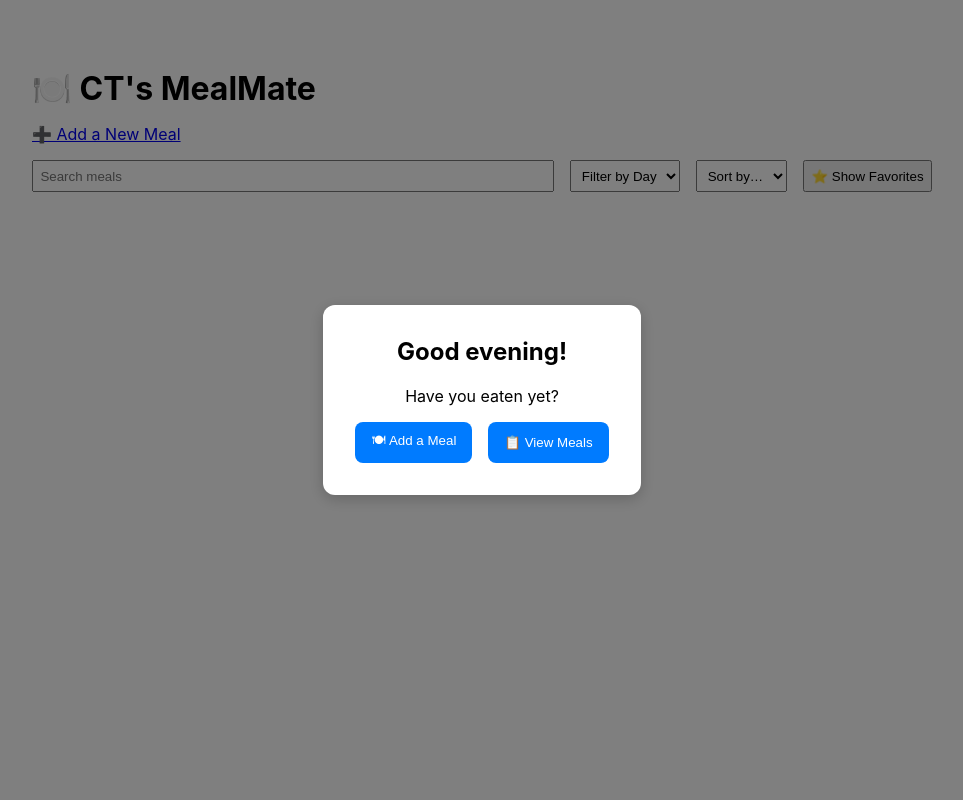
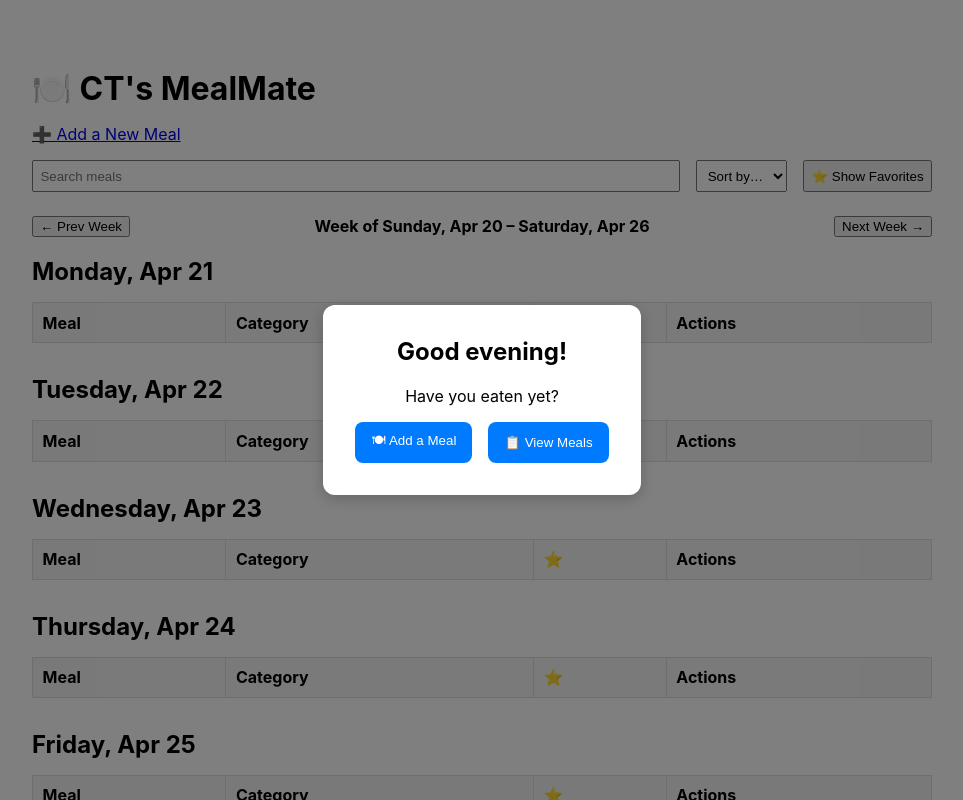
Before and after one commit to chelcietjoeng-atri/React_Training, a React (Create React App) app in the folder ct_mealmate/: page / in a window 1280 px wide. Shown: the top 800 px of the page, without its empty margins (158-1121 px from the left). Built offline with nearby package versions, Linux system fonts and the light colour scheme.

Commit message:
feat(training): React Demo
Update week range to show Monday–Sunday and fix meal list order [ICTRAINING-2071]

```diff
--- a/ct_mealmate/package.json
+++ b/ct_mealmate/package.json
@@ -5,8 +5,11 @@
   "dependencies": {
     "@testing-library/dom": "^10.4.0",
     "@testing-library/user-event": "^13.5.0",
+    "date-fns": "^4.1.0",
+    "flatpickr": "^4.6.13",
     "react": "^19.1.0",
     "react-dom": "^19.1.0",
+    "react-flatpickr": "^4.0.8",
     "react-hook-form": "^7.56.1",
     "react-router-dom": "^7.5.1",
     "react-scripts": "5.0.1",
--- a/ct_mealmate/src/App.js
+++ b/ct_mealmate/src/App.js
@@ -15,9 +15,13 @@ function App() {
   return (
     <MealsProvider>
       <Router>
-        <WelcomePopup />
         <Routes>
-          <Route path="/" element={<HomePage />} />
+          <Route path="/" element={
+            <>
+              <WelcomePopup />
+              <HomePage />
+            </>
+          } />
           <Route path="/add-meal" element={<AddMealPage />} />
           <Route path="/edit-meal/:mealId" element={<EditMealPage />} />
         </Routes>
--- a/ct_mealmate/src/pages/AddMealPage.js
+++ b/ct_mealmate/src/pages/AddMealPage.js
@@ -1,72 +1,99 @@
 // AddMealPage.js
-// Add meal form using React Hook Form with validation and basic logging
-
-// AddMealPage.js
+// Page to add a new meal using React Hook Form
 
 import React from 'react';
 import { useForm } from 'react-hook-form';
-import { useNavigate, Link } from 'react-router-dom';
+import { useNavigate } from 'react-router-dom';
 import { useMeals } from '../context/MealsContext';
+import Flatpickr from 'react-flatpickr';
+import 'flatpickr/dist/themes/material_green.css';
 
 function AddMealPage() {
+  const navigate = useNavigate();
   const { addMeal } = useMeals();
-  const { register, handleSubmit, reset, formState: { errors } } = useForm();
-  const navigate = useNavigate();
+  const {
+    register,
+    handleSubmit,
+    setValue,
+    watch,
+    formState: { errors },
+  } = useForm({
+    defaultValues: {
+      name: '',
+      category: '',
+      favorite: false,
+      date: new Date(),
+    },
+  });
 
   const onSubmit = (data) => {
-    addMeal(data);
-    reset();
+    addMeal({ ...data, date: data.date.toISOString().split('T')[0] });
     navigate('/');
   };
 
   return (
     <div style={{ maxWidth: '600px', margin: '2rem auto', padding: '1rem' }}>
-      <h1 style={{ fontSize: '1.8rem', marginBottom: '1rem' }}>➕ Add a New Meal</h1>
+      <h1 style={{ fontSize: '1.8rem', marginBottom: '1rem' }}>🍽️ Add New Meal</h1>
 
-      <form onSubmit={handleSubmit(onSubmit)} style={{ display: 'flex', flexDirection: 'column', gap: '1.2rem' }}>
+      <form
+        onSubmit={handleSubmit(onSubmit)}
+        style={{ display: 'flex', flexDirection: 'column', gap: '1.2rem' }}
+      >
         {/* Name */}
         <div>
-          <label>Meal Name</label><br />
-          <input type="text" {...register("name", { required: "Meal name is required" })} style={inputStyle} />
+          <label>Meal Name</label>
+          <br />
+          <input
+            {...register('name', { required: 'Meal name is required' })}
+            style={inputStyle}
+          />
           {errors.name && <p style={errorStyle}>{errors.name.message}</p>}
+        </div>
+
+        {/* Date */}
+        <div>
+          <label>Date</label>
+          <br />
+          <Flatpickr
+            value={watch('date')}
+            onChange={([date]) => setValue('date', date)}
+            options={{ dateFormat: 'Y-m-d', defaultDate: new Date() }}
+            className="flatpickr-input"
+          />
         </div>
 
         {/* Category */}
         <div>
-          <label>Meal Type</label><br />
-          {["Breakfast", "Lunch", "Dinner"].map(type => (
+          <label>Meal Type</label>
+          <br />
+          {['Breakfast', 'Lunch', 'Dinner'].map((type) => (
             <label key={type} style={{ marginRight: '1rem' }}>
-              <input type="radio" value={type} {...register("category", { required: true })} /> {type}
+              <input
+                type="radio"
+                value={type}
+                {...register('category', { required: true })}
+              />{' '}
+              {type}
             </label>
           ))}
           {errors.category && <p style={errorStyle}>Meal type is required</p>}
         </div>
 
-        {/* Day */}
-        <div>
-          <label>Day</label><br />
-          <select {...register("day", { required: true })} style={inputStyle}>
-            <option value="">--Select a Day--</option>
-            {["Monday","Tuesday","Wednesday","Thursday","Friday","Saturday","Sunday"].map(day => (
-              <option key={day}>{day}</option>
-            ))}
-          </select>
-          {errors.day && <p style={errorStyle}>Day is required</p>}
-        </div>
-
         {/* Favorite */}
         <div>
           <label>
-            <input type="checkbox" {...register("favorite")} /> Favorite?
+            <input type="checkbox" {...register('favorite')} /> Favorite?
           </label>
         </div>
 
         {/* Submit */}
-        <button type="submit" style={buttonStyle}>Add Meal</button>
+        <button type="submit" style={buttonStyle}>
+          Add Meal
+        </button>
       </form>
 
       <div style={{ marginTop: '1rem' }}>
-        <Link to="/">← Back to Home</Link>
+        <a href="/">← Back to Home</a>
       </div>
     </div>
   );
@@ -75,8 +102,7 @@ function AddMealPage() {
 const inputStyle = {
   padding: '0.5rem',
   width: '100%',
-  maxWidth: '100%',
-  marginTop: '0.25rem'
+  marginTop: '0.25rem',
 };
 
 const buttonStyle = {
@@ -85,12 +111,12 @@ const buttonStyle = {
   color: 'white',
   border: 'none',
   borderRadius: '4px',
-  cursor: 'pointer'
+  cursor: 'pointer',
 };
 
 const errorStyle = {
   color: 'red',
-  fontSize: '0.9rem'
+  fontSize: '0.9rem',
 };
 
 export default AddMealPage;
--- a/ct_mealmate/src/pages/EditMealPage.js
+++ b/ct_mealmate/src/pages/EditMealPage.js
@@ -1,63 +1,96 @@
 // EditMealPage.js
 // Page to edit an existing meal using React Hook Form
-// Uses the meal ID from the URL to fetch and update data from context
 
-import React, { useEffect } from 'react';
-import { useParams, useNavigate } from 'react-router-dom';
+import React from 'react';
 import { useForm } from 'react-hook-form';
+import { useNavigate, useParams } from 'react-router-dom';
 import { useMeals } from '../context/MealsContext';
+import Flatpickr from 'react-flatpickr';
+import 'flatpickr/dist/themes/material_green.css';
 
 function EditMealPage() {
+  const navigate = useNavigate();
   const { mealId } = useParams();
-  const navigate = useNavigate();
-  const { meals, editMeal } = useMeals(); // ⬅️ updated from updateMeal to editMeal
-  const { register, handleSubmit, reset, formState: { errors } } = useForm();
+  const { meals, editMeal } = useMeals();
+  const meal = meals.find((m) => m.id === mealId);
 
-  const mealToEdit = meals.find((meal) => String(meal.id) === mealId);
+  const {
+    register,
+    handleSubmit,
+    setValue,
+    watch,
+    formState: { errors },
+  } = useForm({
+    defaultValues: meal || {
+      name: '',
+      category: '',
+      favorite: false,
+      date: new Date(),
+    },
+  });
 
-  useEffect(() => {
-    if (mealToEdit) {
-      reset(mealToEdit);
+  React.useEffect(() => {
+    if (meal) {
+      setValue('name', meal.name);
+      setValue('category', meal.category);
+      setValue('favorite', meal.favorite);
+      setValue('date', new Date(meal.date));
     }
-  }, [mealToEdit, reset]);
+  }, [meal, setValue]);
 
   const onSubmit = (data) => {
-    editMeal(mealId, data); // ⬅️ updated function call
+    editMeal(mealId, {
+      ...data,
+      date: data.date.toISOString().split('T')[0],
+    });
     navigate('/');
   };
 
-  if (!mealToEdit) return <p>Meal not found.</p>;
+  if (!meal) return <p>Meal not found.</p>;
 
   return (
     <div style={{ maxWidth: '600px', margin: '2rem auto', padding: '1rem' }}>
       <h1 style={{ fontSize: '1.8rem', marginBottom: '1rem' }}>✏️ Edit Meal</h1>
 
-      <form onSubmit={handleSubmit(onSubmit)} style={{ display: 'flex', flexDirection: 'column', gap: '1.2rem' }}>
+      <form
+        onSubmit={handleSubmit(onSubmit)}
+        style={{ display: 'flex', flexDirection: 'column', gap: '1.2rem' }}
+      >
         {/* Name */}
         <div>
-          <label>Meal Name</label><br />
-          <input {...register("name", { required: "Meal name is required" })} style={inputStyle} />
+          <label>Meal Name</label>
+          <br />
+          <input
+            {...register('name', { required: 'Meal name is required' })}
+            style={inputStyle}
+          />
           {errors.name && <p style={errorStyle}>{errors.name.message}</p>}
         </div>
 
-        {/* Day */}
+        {/* Date */}
         <div>
-          <label>Day</label><br />
-          <select {...register("day", { required: "Day is required" })} style={inputStyle}>
-            <option value="">Select Day</option>
-            {["Monday","Tuesday","Wednesday","Thursday","Friday","Saturday","Sunday"].map(day => (
-              <option key={day}>{day}</option>
-            ))}
-          </select>
-          {errors.day && <p style={errorStyle}>{errors.day.message}</p>}
+          <label>Date</label>
+          <br />
+          <Flatpickr
+            value={watch('date')}
+            onChange={([date]) => setValue('date', date)}
+            options={{ dateFormat: 'Y-m-d', defaultDate: new Date() }}
+            className="flatpickr-input"
+          />
         </div>
 
         {/* Category */}
         <div>
-          <label>Meal Type</label><br />
-          {["Breakfast", "Lunch", "Dinner"].map(type => (
+          <label>Meal Type</label>
+          <br />
+          {['Breakfast', 'Lunch', 'Dinner'].map((type) => (
             <label key={type} style={{ marginRight: '1rem' }}>
-              <input type="radio" value={type} {...register("category", { required: true })} /> {type}
+              <input
+                type="radio"
+                value={type}
+                {...register('category', { required: true })}
+              />{' '}
+              {type}
             </label>
           ))}
           {errors.category && <p style={errorStyle}>Meal type is required</p>}
@@ -66,12 +99,14 @@ function EditMealPage() {
         {/* Favorite */}
         <div>
           <label>
-            <input type="checkbox" {...register("favorite")} /> Favorite?
+            <input type="checkbox" {...register('favorite')} /> Favorite?
           </label>
         </div>
 
         {/* Submit */}
-        <button type="submit" style={buttonStyle}>Update Meal</button>
+        <button type="submit" style={buttonStyle}>
+          Save Changes
+        </button>
       </form>
 
       <div style={{ marginTop: '1rem' }}>
@@ -84,7 +119,7 @@ function EditMealPage() {
 const inputStyle = {
   padding: '0.5rem',
   width: '100%',
-  marginTop: '0.25rem'
+  marginTop: '0.25rem',
 };
 
 const buttonStyle = {
@@ -93,12 +128,12 @@ const buttonStyle = {
   color: 'white',
   border: 'none',
   borderRadius: '4px',
-  cursor: 'pointer'
+  cursor: 'pointer',
 };
 
 const errorStyle = {
   color: 'red',
-  fontSize: '0.9rem'
+  fontSize: '0.9rem',
 };
 
 export default EditMealPage;
--- a/ct_mealmate/src/pages/HomePage.js
+++ b/ct_mealmate/src/pages/HomePage.js
@@ -4,23 +4,25 @@
 import React, { useState, useEffect, useRef } from 'react';
 import { Link } from 'react-router-dom';
 import { useMeals } from '../context/MealsContext';
+import { startOfWeek, addDays, format } from 'date-fns';
 
-// Group meals by day
-const groupByDay = (meals) =>
+// Group meals by date (YYYY-MM-DD)
+const groupByDate = (meals) =>
   meals.reduce((acc, meal) => {
-    acc[meal.day] = acc[meal.day] || [];
-    acc[meal.day].push(meal);
+    acc[meal.date] = acc[meal.date] || [];
+    acc[meal.date].push(meal);
     return acc;
   }, {});
 
 function HomePage() {
   const { meals, deleteMeal, toggleFavorite } = useMeals();
   const [searchTerm, setSearchTerm] = useState('');
-  const [filterDay, setFilterDay] = useState('');
   const [sortField, setSortField] = useState('');
   const [showFavoritesOnly, setShowFavoritesOnly] = useState(false);
   const [highlightedId, setHighlightedId] = useState(null);
   const [lastActionTime, setLastActionTime] = useState(null);
+  const [currentWeekStart, setCurrentWeekStart] = useState(startOfWeek(new Date(), { weekStartsOn: 1 }));
+
   const prevMealMapRef = useRef(new Map());
   const prevMealIdsRef = useRef(new Set());
 
@@ -31,7 +33,9 @@ function HomePage() {
     const prevIds = prevMealIdsRef.current;
 
     const newMeal = meals.find((meal) => !prevIds.has(meal.id));
-    const toggledMeal = meals.find((meal) => prevMap.has(meal.id) && prevMap.get(meal.id) !== meal.favorite);
+    const toggledMeal = meals.find(
+      (meal) => prevMap.has(meal.id) && prevMap.get(meal.id) !== meal.favorite
+    );
 
     const highlighted = newMeal || toggledMeal;
     if (highlighted) {
@@ -47,17 +51,22 @@ function HomePage() {
     prevMealIdsRef.current = currentIds;
   }, [meals]);
 
+  const weekDates = Array.from({ length: 7 }, (_, i) => {
+    const date = addDays(currentWeekStart, i);
+    return format(date, 'yyyy-MM-dd');
+  });
+
   const filteredMeals = meals
+    .filter((meal) => weekDates.includes(meal.date))
     .filter((meal) => meal.name.toLowerCase().includes(searchTerm.toLowerCase()))
-    .filter((meal) => (filterDay ? meal.day === filterDay : true))
     .filter((meal) => (showFavoritesOnly ? meal.favorite : true))
     .sort((a, b) => {
-      if (sortField === 'day') return a.day.localeCompare(b.day);
+      if (sortField === 'date') return a.date.localeCompare(b.date);
       if (sortField === 'category') return a.category.localeCompare(b.category);
       return 0;
     });
 
-  const groupedMeals = groupByDay(filteredMeals);
+  const groupedMeals = groupByDate(filteredMeals);
 
   return (
     <div style={{ maxWidth: '900px', margin: '2rem auto', padding: '1rem' }}>
@@ -76,16 +85,9 @@ function HomePage() {
           style={{ padding: '0.4rem', flexGrow: 1 }}
         />
 
-        <select value={filterDay} onChange={(e) => setFilterDay(e.target.value)} style={{ padding: '0.4rem' }}>
-          <option value="">Filter by Day</option>
-          {['Monday','Tuesday','Wednesday','Thursday','Friday','Saturday','Sunday'].map(day => (
-            <option key={day}>{day}</option>
-          ))}
-        </select>
-
         <select value={sortField} onChange={(e) => setSortField(e.target.value)} style={{ padding: '0.4rem' }}>
           <option value="">Sort by…</option>
-          <option value="day">Day</option>
+          <option value="date">Date</option>
           <option value="category">Category</option>
         </select>
 
@@ -94,9 +96,17 @@ function HomePage() {
         </button>
       </div>
 
-      {Object.keys(groupedMeals).map((day) => (
-        <div key={day} style={{ marginBottom: '2rem' }}>
-          <h2 style={{ marginBottom: '0.5rem' }}>{day}</h2>
+      <div style={{ display: 'flex', justifyContent: 'space-between', marginBottom: '1rem' }}>
+        <button onClick={() => setCurrentWeekStart(addDays(currentWeekStart, -7))}>← Prev Week</button>
+        <strong>
+          Week of {format(addDays(currentWeekStart, -1), 'EEEE, MMM d')} – {format(addDays(currentWeekStart, 5), 'EEEE, MMM d')}
+        </strong>
+        <button onClick={() => setCurrentWeekStart(addDays(currentWeekStart, 7))}>Next Week →</button>
+      </div>
+
+      {weekDates.map((dateStr) => (
+        <div key={dateStr} style={{ marginBottom: '2rem' }}>
+          <h2 style={{ marginBottom: '0.5rem' }}>{format(new Date(dateStr), 'EEEE, MMM d')}</h2>
           <table style={{ width: '100%', borderCollapse: 'collapse', border: '1px solid #ddd' }}>
             <thead style={{ backgroundColor: '#f0f0f0' }}>
               <tr>
@@ -107,7 +117,7 @@ function HomePage() {
               </tr>
             </thead>
             <tbody>
-              {groupedMeals[day].map((meal) => {
+              {(groupedMeals[dateStr] || []).map((meal) => {
                 const isHighlighted = highlightedId === meal.id && Date.now() - lastActionTime < 2000;
                 const backgroundColor = isHighlighted
                   ? meal.favorite ? '#fff3c0' : '#d4f4f7'
```
Also changed, not shown: ct_mealmate/src/components/WeekNavigator.js (added, +36 -0 lines), ct_mealmate/src/components/WeekViewHeader.js (added, +25 -0 lines), 1 other file (tests, documents, lock files or other folders).
